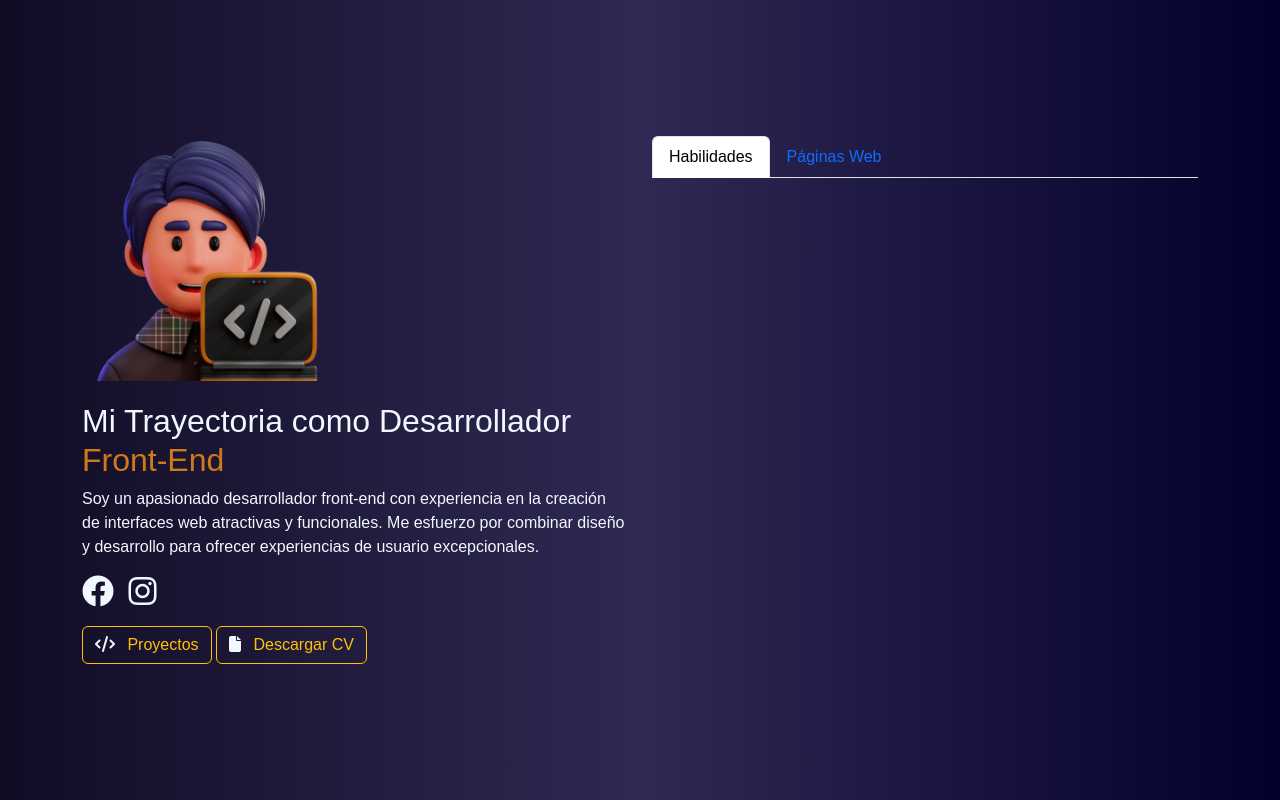
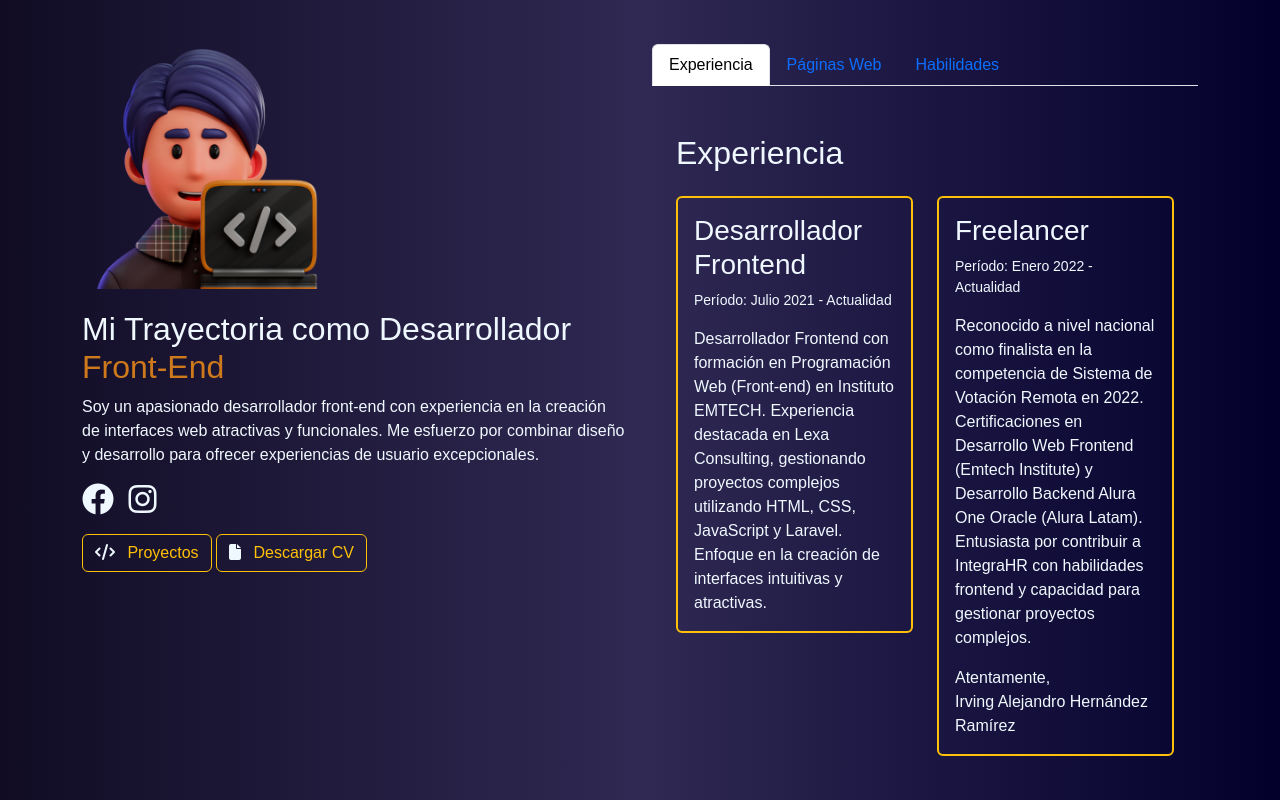
Before and after one commit to axxving/page-web-portafolio-alura-axxving, an Astro site: page / in a window 1280 px wide. Built offline with nearby package versions, Linux system fonts and the light colour scheme; Astro itself is replaced by a stand-in of ours; a web font is replaced by a local one.

Commit message:
feat(): Cards Experiencia
Co-Authored-By: axxving <160192346+axxving@users.noreply.github.com>

```diff
--- /dev/null
+++ b/src/components/Experiencia.astro
@@ -0,0 +1,52 @@
+<section class="container-fluid mt-5">
+    <div class="container">
+        <!-- Título de la sección -->
+        <h2 class="text-start">Experiencia</h2>
+
+        <!-- Dos cards -->
+        <div class="row mt-4">
+            <!-- Card 1 -->
+            <div class="col-md-6">
+                <div class="card">
+                    <div class="card-body">
+                        <!-- Título de la card 1 -->
+                        <h3 class="card-title">Desarrollador Frontend</h3>
+                        <!-- Fecha de la card 1 -->
+                        <p class="small">
+                            Período: Julio 2021 - Actualidad
+                        </p>
+                        <!-- Párrafo de la card 1 -->
+                        <p class="card-text">
+                            Desarrollador Frontend con formación en Programación Web (Front-end) en Instituto EMTECH. Experiencia destacada en Lexa Consulting, gestionando proyectos complejos utilizando HTML, CSS, JavaScript y Laravel. Enfoque en la creación de interfaces intuitivas y atractivas.
+                        </p>
+                    </div>
+                </div>
+            </div>
+
+            <!-- Card 2 -->
+            <div class="col-md-6">
+                <div class="card">
+                    <div class="card-body">
+                        <!-- Título de la card 2 -->
+                        <h3 class="card-title">Freelancer</h3>
+                        <!-- Fecha de la card 2 -->
+                        <p class="small">
+                            Período: Enero 2022 - Actualidad
+                        </p>
+                        <!-- Párrafo de la card 2 -->
+                        <p class="card-text">
+                            Reconocido a nivel nacional como finalista en la competencia de Sistema de Votación Remota en 2022. Certificaciones en Desarrollo Web Frontend (Emtech Institute) y Desarrollo Backend Alura One Oracle (Alura Latam). Entusiasta por contribuir a IntegraHR con habilidades frontend y capacidad para gestionar proyectos complejos.
+                        </p>
+                        <p class="card-text">
+                            Atentamente,
+                            <br>Irving Alejandro Hernández Ramírez
+                        </p>
+                    </div>
+                </div>
+            </div>
+        </div>
+        <!-- Fin de la fila -->
+    </div>
+    <!-- Fin del contenedor interno -->
+</section>
+<!-- Fin del contenedor externo -->
--- a/src/components/Hero.astro
+++ b/src/components/Hero.astro
@@ -1,5 +1,7 @@
 ---
 import Card from "./Card.astro";
+import Experiencia from "./Experiencia.astro";
+
 import Scripts from "./Scripts.astro";
 import dataCards from "../config/dataCards.json";
 ---
@@ -58,7 +60,7 @@ import dataCards from "../config/dataCards.json";
                             class="nav-link active"
                             id="tab1"
                             data-bs-toggle="tab"
-                            href="#contenido1">Habilidades</a
+                            href="#contenido1">Experiencia</a
                         >
                     </li>
                     <li class="nav-item">
@@ -69,12 +71,21 @@ import dataCards from "../config/dataCards.json";
                             href="#contenido2">Páginas Web
                         </a>
                     </li>
+                    <li class="nav-item">
+                        <a
+                            class="nav-link"
+                            id="tab3"
+                            data-bs-toggle="tab"
+                            href="#contenido3">Habilidades
+                        </a>
+                    </li>
                 </ul>
 
                 <!-- Contenido de las pestañas -->
                 <div class="tab-content">
                     <div class="tab-pane fade show active" id="contenido1">
                         <!-- Contenido de la pestaña de habilidades -->
+                        <Experiencia></Experiencia>
                     </div>
 
                     <div class="tab-pane fade" id="contenido2">
@@ -92,6 +103,11 @@ import dataCards from "../config/dataCards.json";
                                 ))
                             }
                         </div>
+                    </div>
+
+                    <div class="tab-pane fade show active" id="contenido3">
+                        <!-- Contenido de la pestaña de habilidades -->
+
                     </div>
                 </div>
             </div>
```
